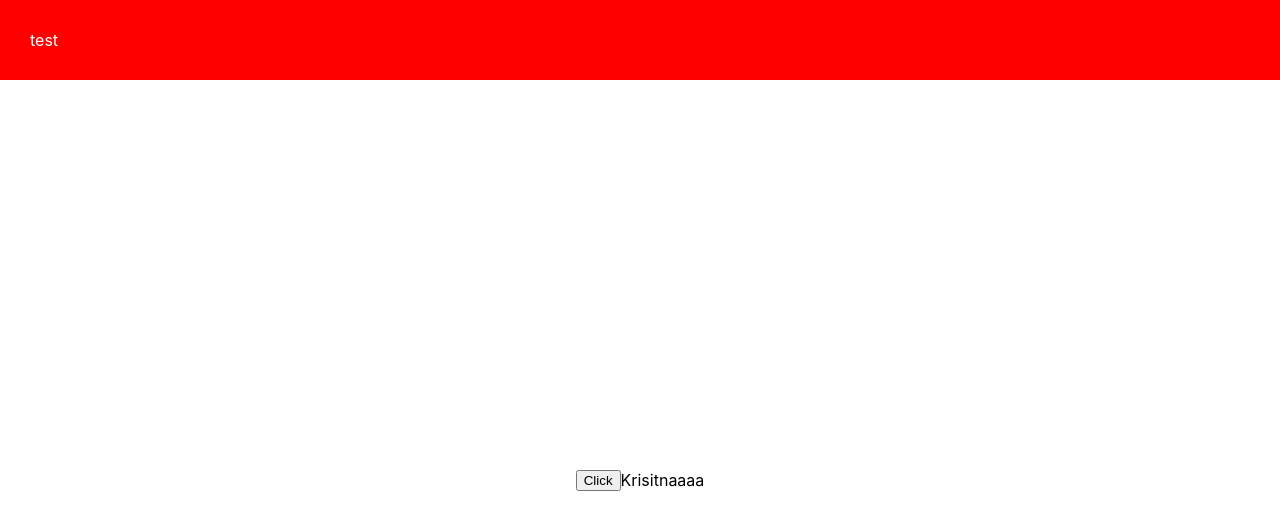
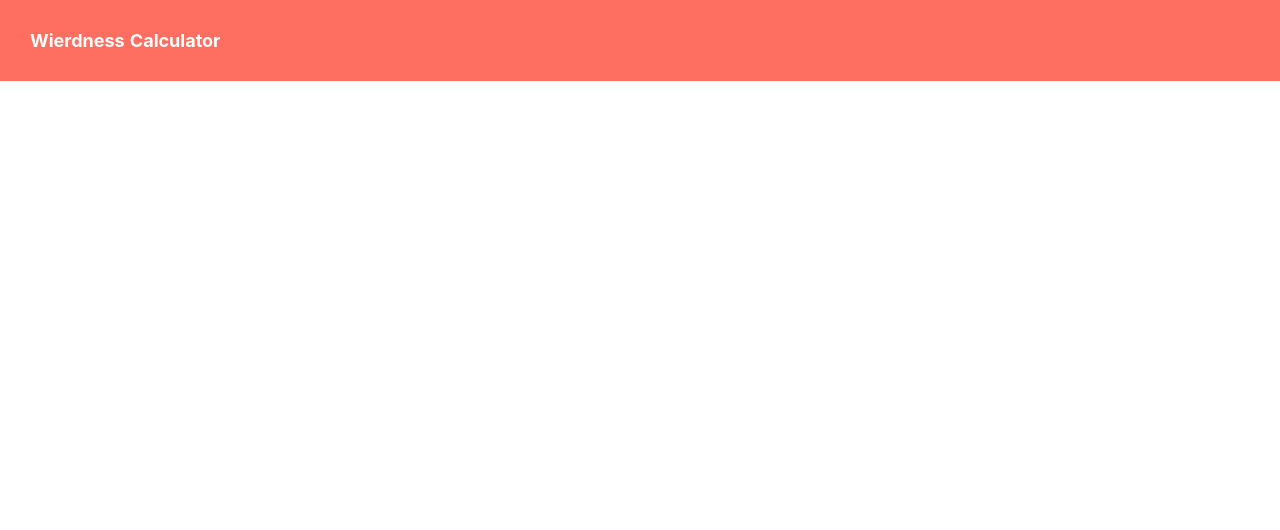
Before and after one commit to kristinadinellari/Weirdness-Calculator-Nuxtjs, a Nuxt app: page / in a window 1280 px wide. Shown: the top 530 px of the page. Built offline with nearby package versions, Linux system fonts and the light colour scheme.

Commit message:
--add: no-photo

```diff
--- a/assets/scss/objects.scss
+++ b/assets/scss/objects.scss
@@ -1,6 +1,8 @@
 .nav-component {
   width: 100%;
   padding: 30px;
-  background: red;
+  background: $primary-color;
   color: white;
+  font-weight: bold;
+  @include fontSizes(18);
 }
--- a/assets/scss/settings.scss
+++ b/assets/scss/settings.scss
@@ -0,0 +1,2 @@
+$primary-color: #FF6F61;
+$second-color: #3fafab;
--- a/components/Nav.vue
+++ b/components/Nav.vue
@@ -1,8 +1,5 @@
 <template>
   <div class="nav-component">
-    test
+    Wierdness Calculator
   </div>
 </template>
-<script>
-
-</script>
--- a/pages/index.vue
+++ b/pages/index.vue
@@ -1,7 +1,6 @@
 <template>
   <div class="container">
-    <button @click="setVal('ho me')">Click</button>
-    <div>{{val}}</div>
+
   </div>
 </template>
 
```
Also changed, not shown: assets/svg/no-img.svg (added).
